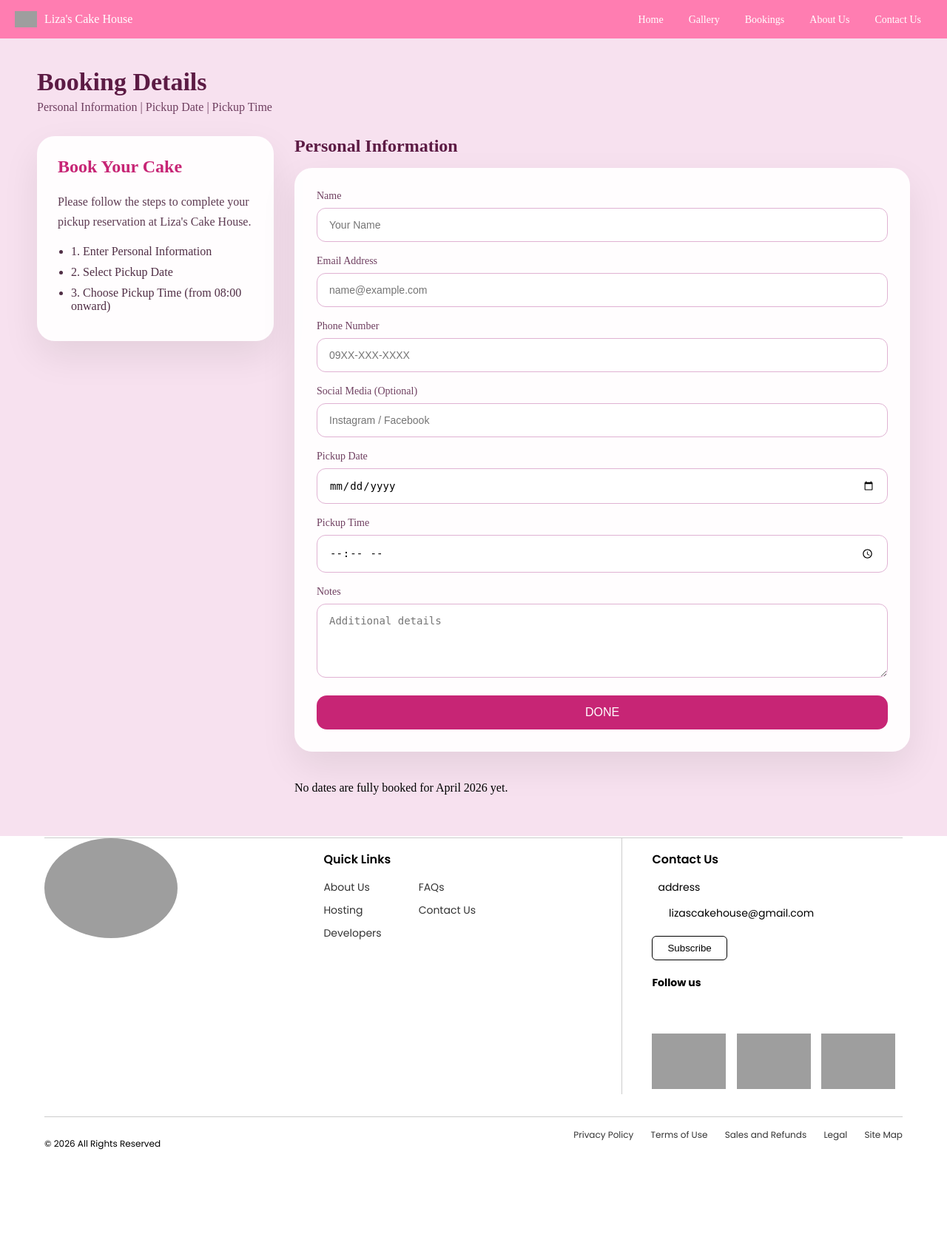
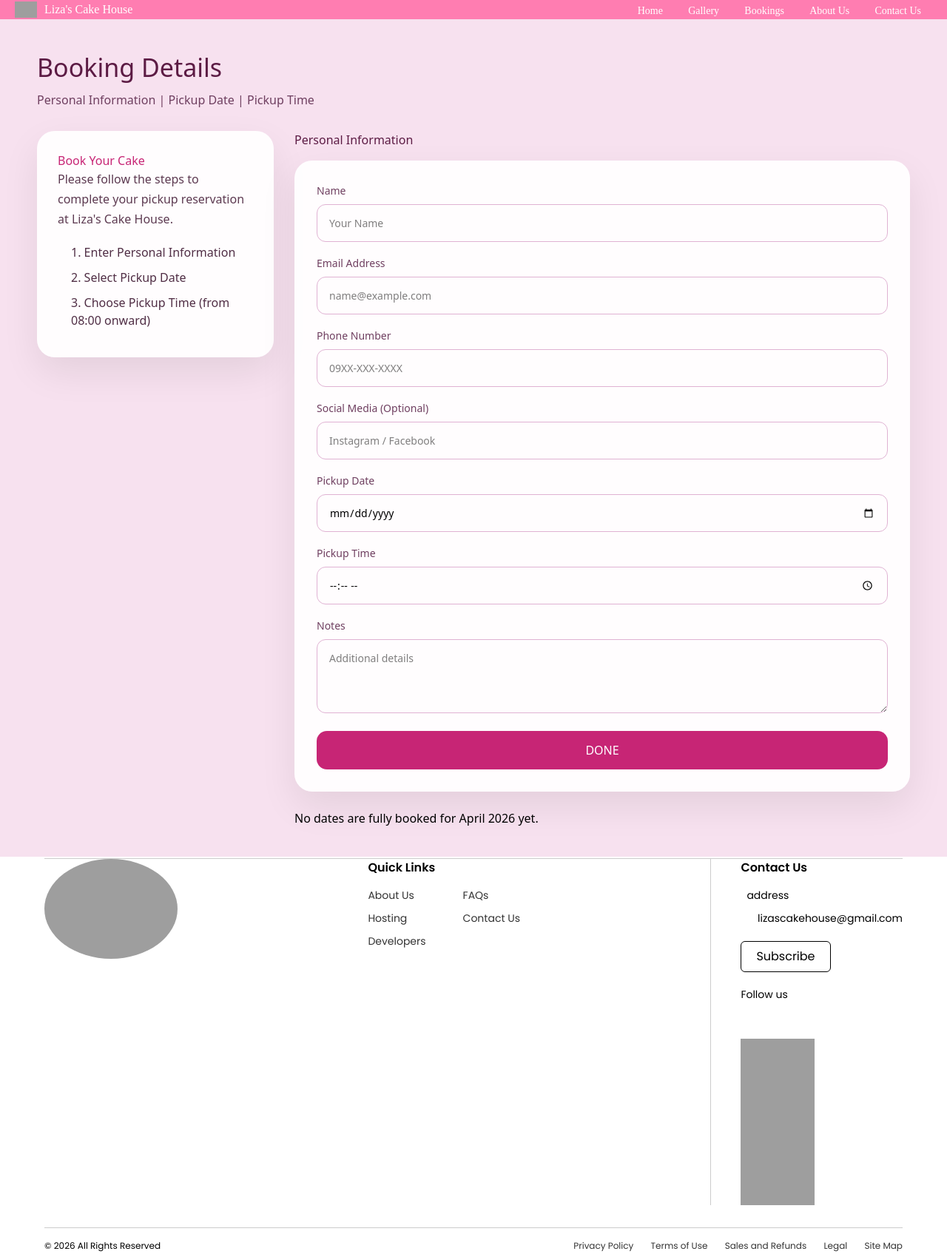
Before and after one commit to hiddengemofbell/finals2-upload, a Flask app: page /book in a window 1280 px wide. Shown: the whole page at 74% size. Before the commit the page ends 1554 px from the top, so only its background shows below. Run offline with Flask 3, Linux system fonts and the light colour scheme; style sheets or scripts are compiled from the project's sources; some web fonts are replaced; grey boxes are pictures that could not be loaded.

Commit message:
tailwind added, fixed some issues

```diff
--- /dev/null
+++ b/static/input.css
@@ -0,0 +1 @@
+@import "tailwindcss";
--- a/templates/base.html
+++ b/templates/base.html
@@ -11,6 +11,7 @@
     <link href="https://fonts.googleapis.com/icon?family=Material+Icons" rel="stylesheet">
     <link rel="stylesheet" href="https://cdnjs.cloudflare.com/ajax/libs/font-awesome/5.15.4/css/all.min.css">
     <!--<link rel="stylesheet" href="https://fonts.googleapis.com/css2?family=Material+Symbols+Outlined:opsz,wght,FILL,GRAD@24,400,0,0&icon_names=menu" /> -->
+    <link rel="stylesheet" href="/static/input.css">
     <link rel="stylesheet" href="/static/style.css">
 </head>
 
```
Also changed, not shown: package.json (+6 -1 lines), package-lock.json (added).
